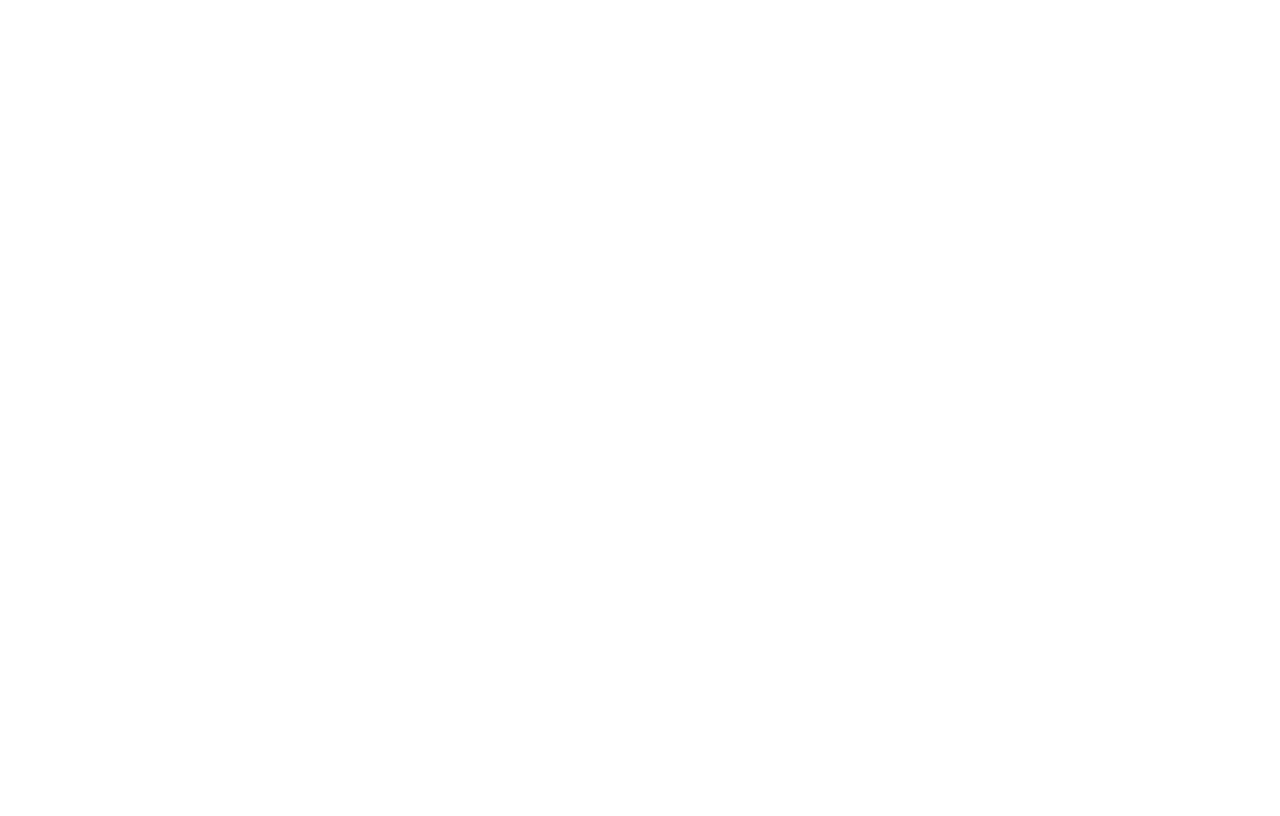
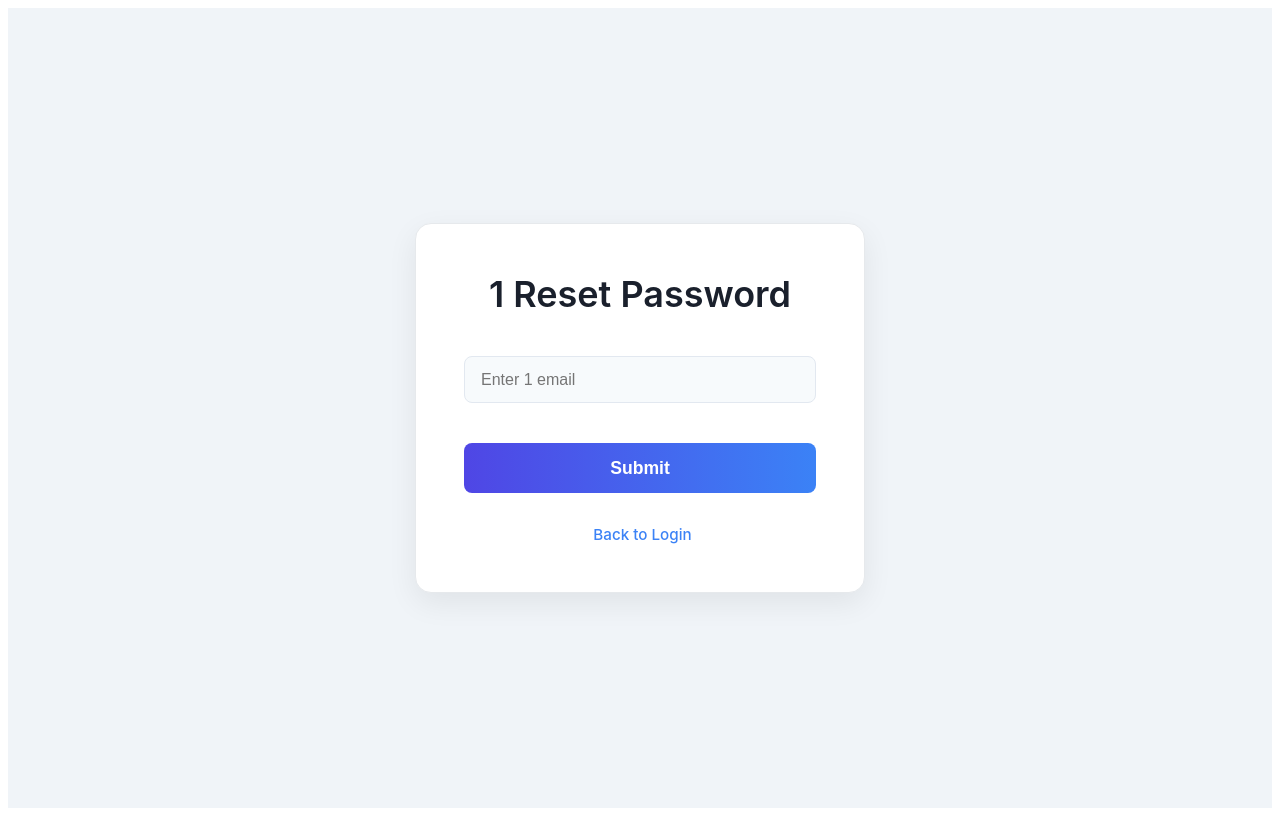
Before and after one commit to het52004/educat, a React (Vite) app in the folder frontend/: page /1/forgot-password in a window 1280 px wide. Before the commit this address had no page. Built offline with nearby package versions, Linux system fonts and the light colour scheme.

Commit message:
ForgotPasswordFrontend

```diff
--- a/frontend/src/App.jsx
+++ b/frontend/src/App.jsx
@@ -6,6 +6,7 @@
 import InstructorSignup from "./pages/instructor/Signup";
 import AdminLogin from "./pages/admin/Login";
 import AdminSignup from "./pages/admin/Signup";
+import ForgotPassword from "./pages/ForgotPassword";
 
 function App() {
   return (
@@ -18,6 +19,7 @@
         <Route path="/instructorlogin" element={<InstructorLogin />} />
         <Route path="/adminsignup" element={<AdminSignup />} />
         <Route path="/adminlogin" element={<AdminLogin />} />
+        <Route path="/:role/forgot-password" element={<ForgotPassword />} />
       </Routes>
     </BrowserRouter>
   );
--- /dev/null
+++ b/frontend/src/pages/ForgotPassword.jsx
@@ -0,0 +1,50 @@
+import { useState } from "react";
+import { useParams, Link } from "react-router-dom";
+import "../styles/admin/login.css"; // reused login.css
+
+export default function ForgotPassword() {
+  const { role } = useParams();
+  const [email, setEmail] = useState("");
+  const [message, setMessage] = useState("");
+  const [error, setError] = useState("");
+
+  const handleSubmit = (e) => {
+    e.preventDefault();
+    if (!email) {
+      setError("Email is required");
+      setMessage("");
+      return;
+    }
+    setError("");
+    setMessage(`OTP will be sent to ${email} for ${role} account (backend pending)`);
+  };
+
+  return (
+    <div className="auth-page-container">
+      <div className="auth-form-card">
+        <h1 className="auth-form-title">{role?.toUpperCase()} Reset Password</h1>
+
+        {error && <p className="error">{error}</p>}
+        {message && <p className="success">{message}</p>}
+
+        <form className="auth-form" onSubmit={handleSubmit}>
+          <div className="auth-input-group">
+            <input
+              type="email"
+              className="input"
+              placeholder={`Enter ${role} email`}
+              value={email}
+              onChange={(e) => setEmail(e.target.value)}
+              required
+            />
+          </div>
+          <button type="submit" className="auth-form-button">Submit</button>
+        </form>
+
+        <div className="auth-form-toggle">
+          <Link to={`/${role}/login`}>Back to Login</Link>
+        </div>
+      </div>
+    </div>
+  );
+}
--- a/frontend/src/pages/admin/Login.jsx
+++ b/frontend/src/pages/admin/Login.jsx
@@ -22,7 +22,10 @@
         </form>
         <div className="auth-form-toggle">
           <p>
-            Don't have an account? <a onClick={()=>navigate("/adminsignup")}>Sign Up</a>
+            Don't have an account? <a onClick={() => navigate("/adminsignup")}>Sign Up</a>
+          </p>
+          <p>
+            Forgot Password? <a onClick={() => navigate("/admin/forgot-password")}>Reset Password</a>
           </p>
         </div>
       </div>
--- a/frontend/src/pages/instructor/Login.jsx
+++ b/frontend/src/pages/instructor/Login.jsx
@@ -4,7 +4,6 @@
 function Login() {
   const navigate = useNavigate();
   return (
-    <>
     <div className="auth-page-container">
       <div className="auth-form-card">
         <h1 className="auth-form-title">Instructor Login</h1>
@@ -23,12 +22,14 @@
         </form>
         <div className="auth-form-toggle">
           <p>
-              Don't have an account? <a onClick={()=>navigate("/instructorsignup")}>Sign Up</a>
+            Don't have an account? <a onClick={() => navigate("/instructorsignup")}>Sign Up</a>
+          </p>
+          <p>
+            Forgot Password? <a onClick={() => navigate("/instructor/forgot-password")}>Reset Password</a>
           </p>
         </div>
       </div>
     </div>
-    </>
   );
 }
 
--- a/frontend/src/pages/student/Login.jsx
+++ b/frontend/src/pages/student/Login.jsx
@@ -24,6 +24,9 @@
           <p>
             Don't have an account? <a onClick={() => navigate("/studentsignup")}>Sign Up</a>
           </p>
+          <p>
+            Forgot Password? <a onClick={() => navigate("/student/forgot-password")}>Reset Password</a>
+          </p>
         </div>
       </div>
     </div>
--- a/frontend/src/styles/admin/Login.css
+++ b/frontend/src/styles/admin/Login.css
@@ -99,7 +99,7 @@
 }
 
 .auth-form-toggle p {
-  margin: 0;
+  margin: 5px 0; /* small spacing between links */
 }
 
 .auth-form-toggle a {
@@ -107,10 +107,13 @@
   font-weight: 500;
   cursor: pointer;
   text-decoration: none;
+  margin-left: 5px; /* small spacing from preceding text */
+  transition: color 0.3s;
 }
 
 .auth-form-toggle a:hover {
   text-decoration: underline;
+  color: #2563eb; /* slightly darker on hover */
 }
 
 @media (max-width: 600px) {
--- a/frontend/src/styles/instructor/Login.css
+++ b/frontend/src/styles/instructor/Login.css
@@ -99,7 +99,7 @@
 }
 
 .auth-form-toggle p {
-  margin: 0;
+  margin: 5px 0; /* small spacing between links */
 }
 
 .auth-form-toggle a {
@@ -107,10 +107,13 @@
   font-weight: 500;
   cursor: pointer;
   text-decoration: none;
+  margin-left: 5px; /* small spacing from preceding text */
+  transition: color 0.3s;
 }
 
 .auth-form-toggle a:hover {
   text-decoration: underline;
+  color: #2563eb; /* slightly darker on hover */
 }
 
 @media (max-width: 600px) {
--- a/frontend/src/styles/student/Login.css
+++ b/frontend/src/styles/student/Login.css
@@ -2,13 +2,12 @@
   display: flex;
   align-items: center;
   justify-content: center;
-  height: 100vh; /* Changed from min-height to height */
+  min-height: 100vh;
   background-color: #f0f4f8;
   padding: 2rem;
   font-family: -apple-system, BlinkMacSystemFont, "Segoe UI", Roboto,
     "Helvetica Neue", Arial, sans-serif;
   box-sizing: border-box;
-  overflow-y: auto; /* Added to handle overflow */
 }
 
 .auth-form-card {
@@ -17,9 +16,9 @@
   box-shadow: 0 10px 30px rgba(0, 0, 0, 0.07);
   padding: 3rem;
   width: 100%;
-  max-width: 500px;
+  max-width: 450px;
   box-sizing: border-box;
-  border: 1px solid #e6e8ec;
+  border: 1px solid #e6e9ec;
 }
 
 .auth-form-title {
@@ -100,7 +99,7 @@
 }
 
 .auth-form-toggle p {
-  margin: 0;
+  margin: 5px 0; /* small spacing between links */
 }
 
 .auth-form-toggle a {
@@ -108,17 +107,19 @@
   font-weight: 500;
   cursor: pointer;
   text-decoration: none;
+  margin-left: 5px; /* small spacing from preceding text */
+  transition: color 0.3s;
 }
 
 .auth-form-toggle a:hover {
   text-decoration: underline;
+  color: #2563eb; /* slightly darker on hover */
 }
 
 @media (max-width: 600px) {
   .auth-page-container {
     padding: 1.5rem;
     align-items: flex-start;
-    justify-content: center;
   }
 
   .auth-form-card {
```
Lines whose indentation alone changed are shown as unchanged.
